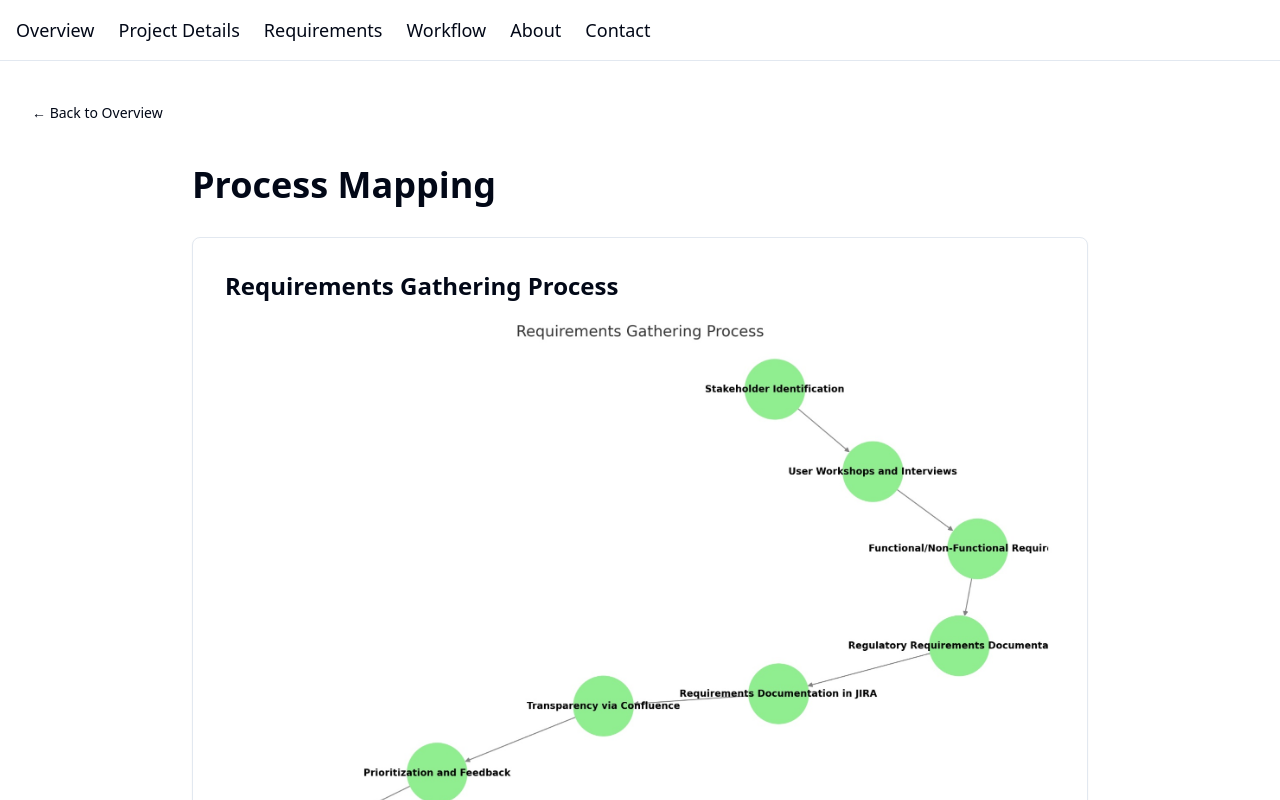
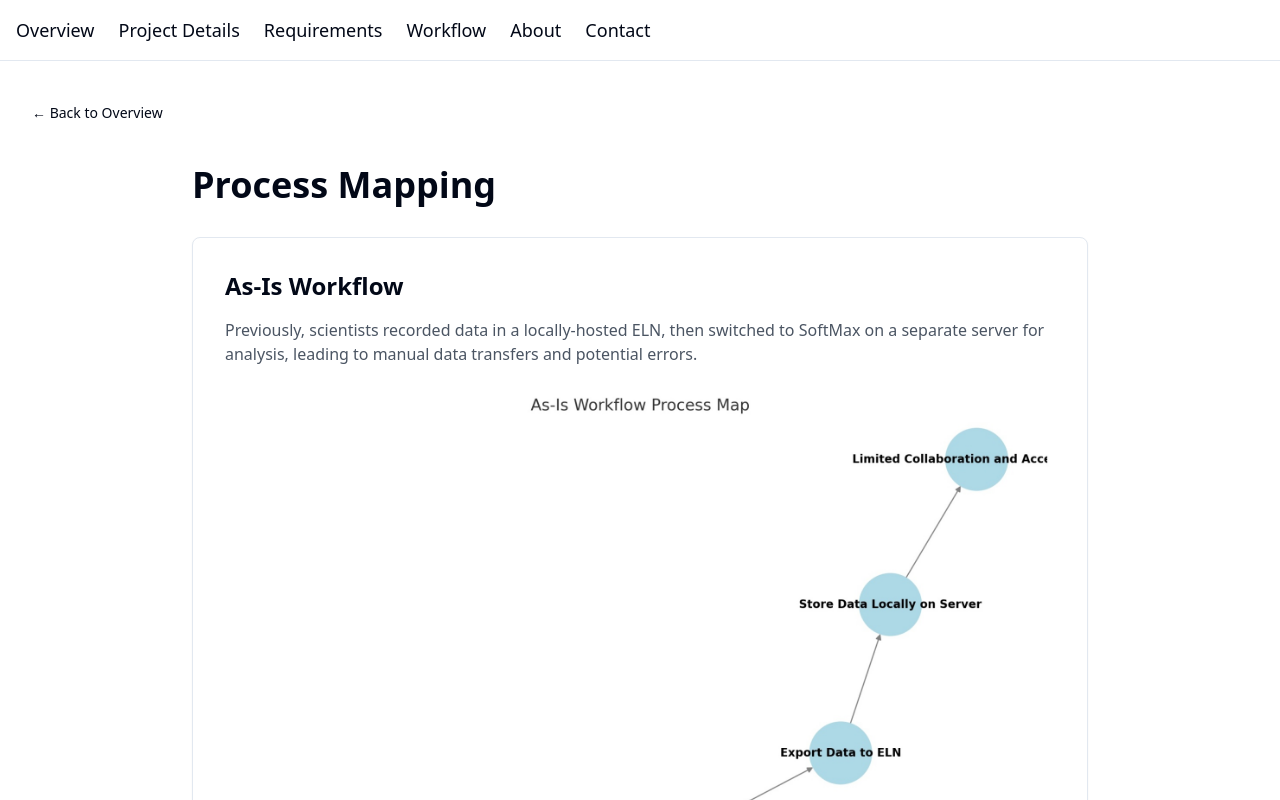
Before and after one commit to jnakkash/jnakkash-project-portfolio, a React (Vite) app: page /workflow in a window 1280 px wide. Shown: the top 800 px of the page. Built offline with nearby package versions, Linux system fonts and the light colour scheme.

Commit message:
Delete Workflow Section and Page
[skip gpt_engineer]

```diff
--- a/src/pages/Workflow.tsx
+++ b/src/pages/Workflow.tsx
@@ -24,15 +24,6 @@ const Workflow = () => {
           className="max-w-4xl mx-auto"
         >
           <h1 className="text-4xl font-bold mb-8">Process Mapping</h1>
-
-          <Card className="p-8 mb-8">
-            <h2 className="text-2xl font-semibold mb-4">Requirements Gathering Process</h2>
-            <img
-              src="/lovable-uploads/00635224-8c91-4aae-aafa-94c90864f1f7.png"
-              alt="Requirements gathering process diagram"
-              className="w-full rounded-lg mb-6"
-            />
-          </Card>
 
           <Card className="p-8 mb-8">
             <h2 className="text-2xl font-semibold mb-4">As-Is Workflow</h2>
```
